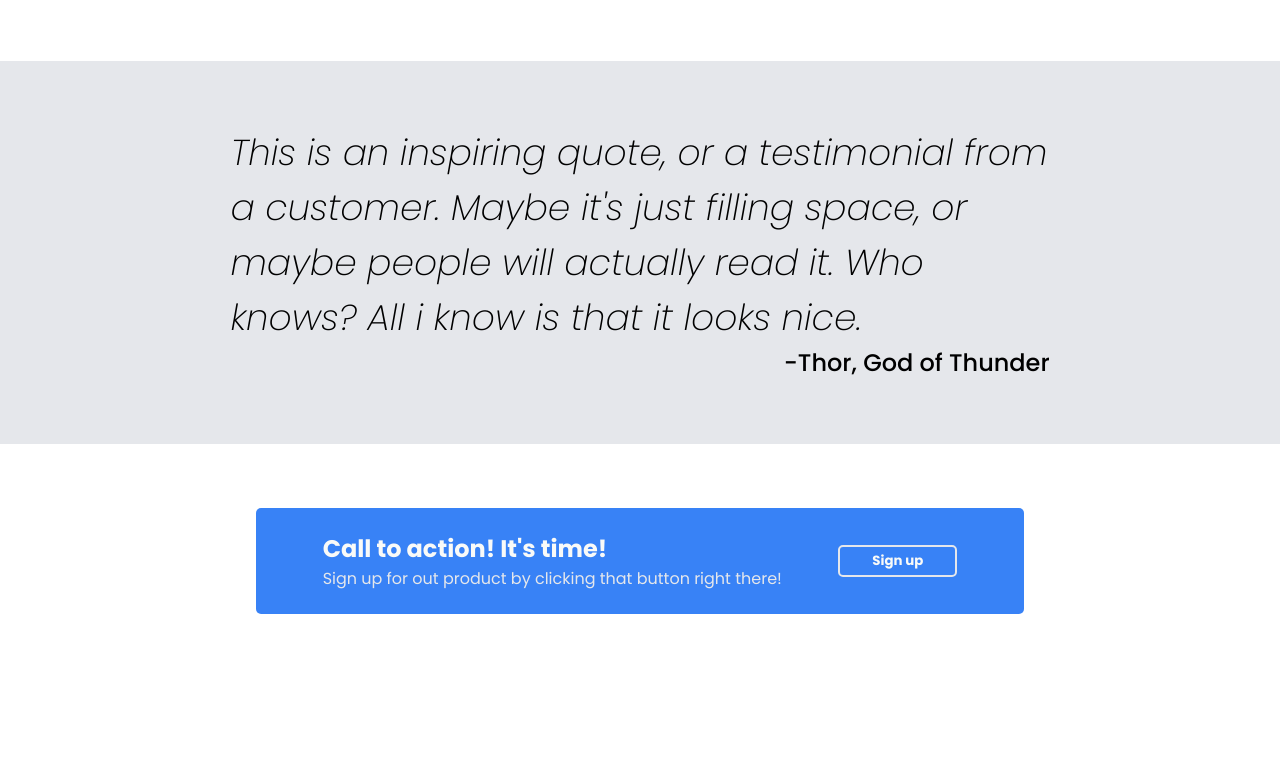
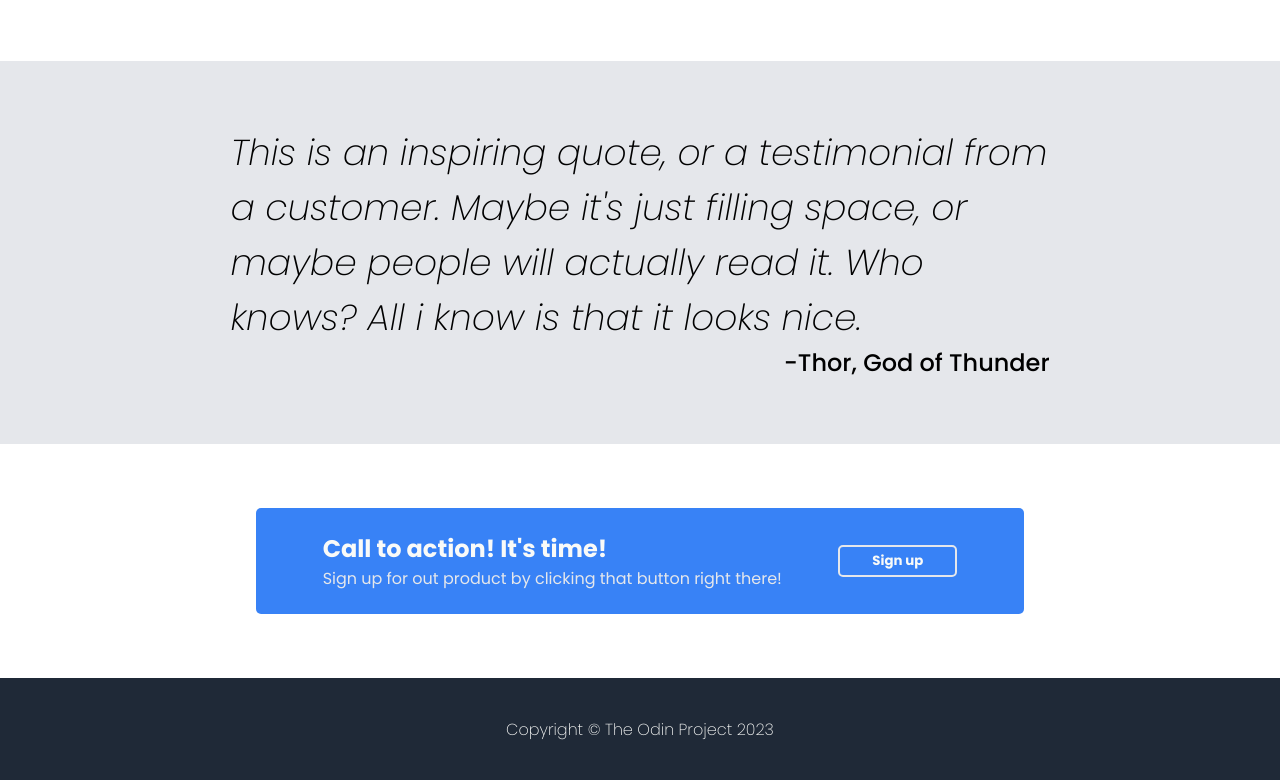
Before and after one commit to gabrielg2020/odin-landing-page, a plain HTML site: page website/index.html in a window 1280 px wide. Shown: the part 840-1620 px from the top of the page. Before the commit the page ends 1518 px from the top, so only its background shows below. Drawn offline with Linux system fonts and the light colour scheme; a web font is replaced by a local one.

Commit message:
Finished

```diff
--- a/website/index.html
+++ b/website/index.html
@@ -74,5 +74,9 @@
             <button class="sign-up-btn">Sign up</button>
         </div>
     </div>
+
+    <div class="footer">
+        Copyright © The Odin Project 2023
+    </div>
 </body>
 </html>
--- a/website/style.css
+++ b/website/style.css
@@ -160,6 +160,14 @@
     margin: 0px;
 }
 
+.footer {
+    padding: 3% 5% 3% 5%;
+    background-color: #1F2937;
+    text-align: center;
+    color: #F9FAF8;
+    font-weight: 200;
+}
+
 a {
     text-decoration: none;
 }
```
